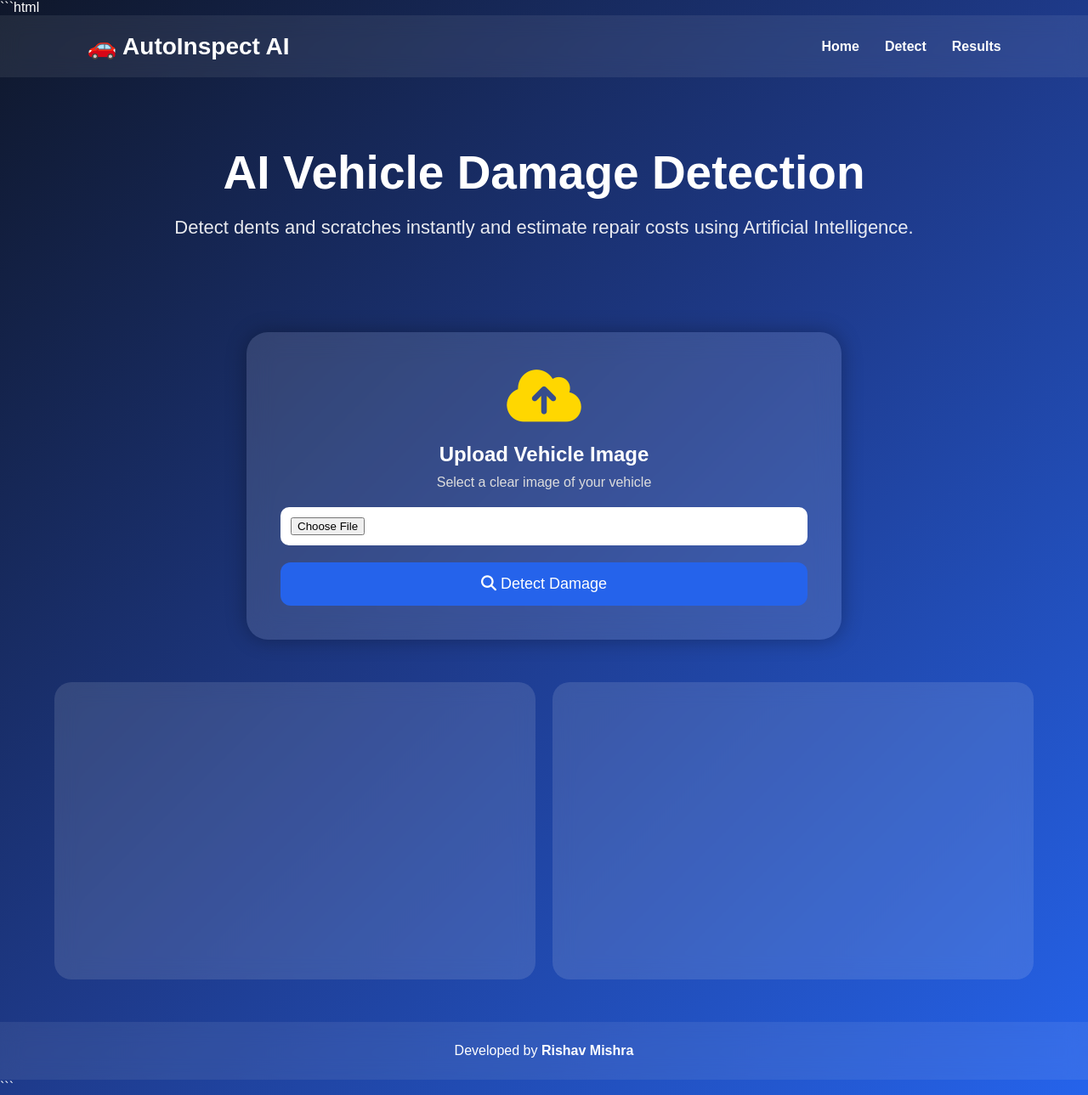
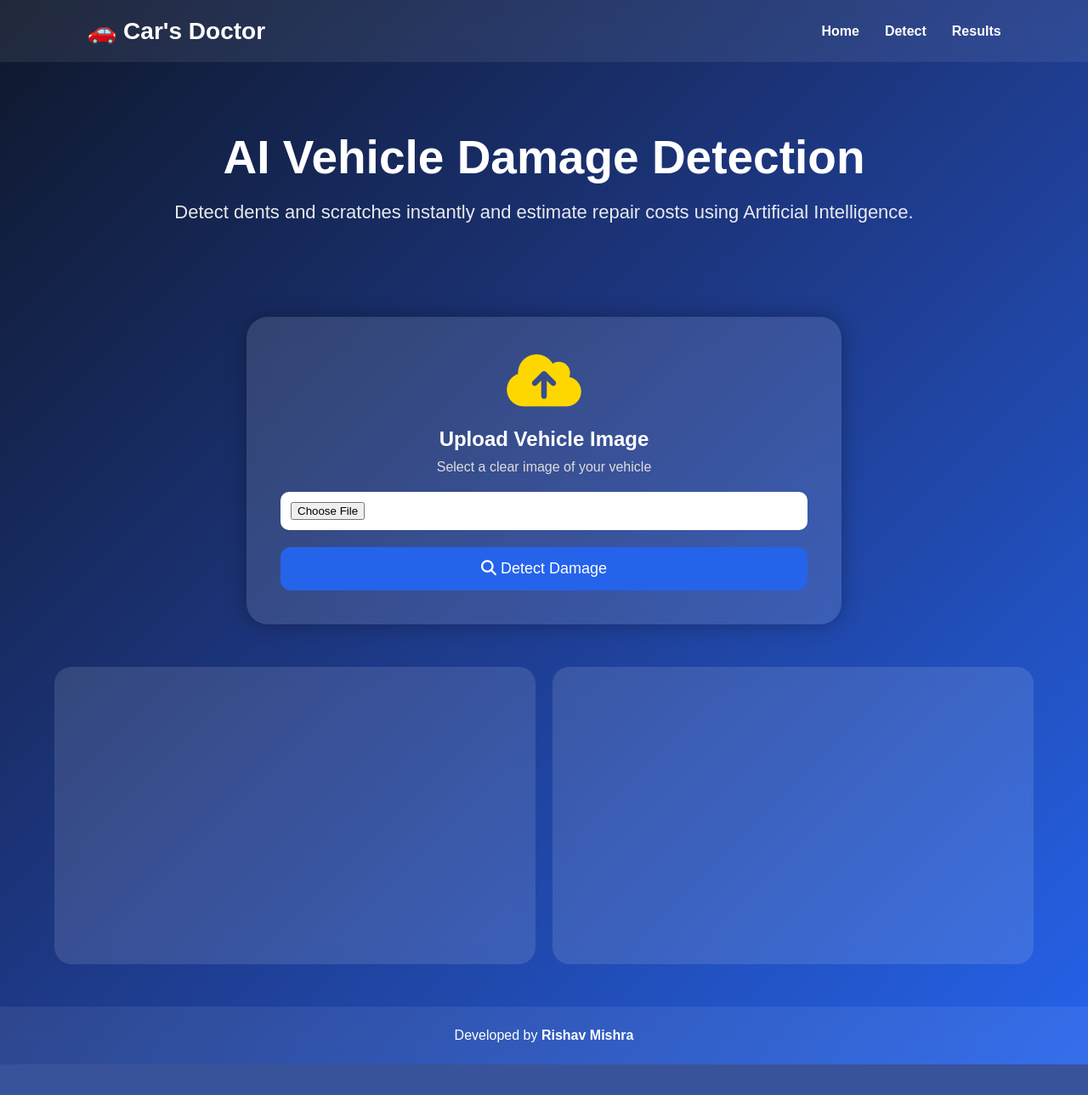
Before and after one commit to rishav-mishra-git/vehicle-damage-detection-flask, a Flask app: page / in a window 1280 px wide. Shown: the whole page at 85% size. After the commit the page ends 1253 px from the top, so only its background shows below. Run offline with Flask 3, Linux system fonts and the light colour scheme; some libraries are stand-ins or nearby versions.

Commit message:
Update logo text from 'AutoInspect AI' to 'Car's Doctor'

````diff
--- a/templates/index.html
+++ b/templates/index.html
@@ -1,4 +1,4 @@
-```html
+
 <!DOCTYPE html>
 <html lang="en">
 
@@ -21,7 +21,7 @@
     <nav class="navbar">
 
         <div class="logo">
-            🚗 AutoInspect AI
+            🚗 Car's Doctor
         </div>
 
         <ul>
@@ -102,4 +102,3 @@
 </body>
 
 </html>
-```
````
